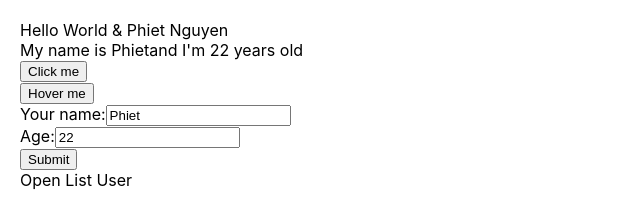
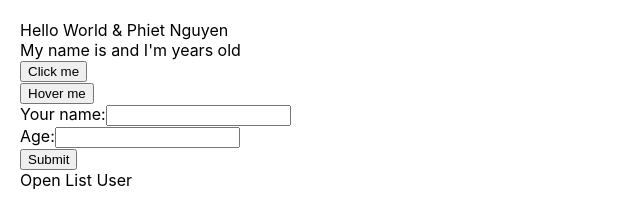
Before and after one commit to PhietNguyen21/Create-react-app, a React (Create React App) app: page / in a window 1280 px wide. Shown: the top 220 px of the page, without its empty margins (0-640 px from the left). Built offline with nearby package versions, Linux system fonts and the light colour scheme.

Commit message:
Video 26 Function as props

```diff
--- a/src/components/Mycomponents.js
+++ b/src/components/Mycomponents.js
@@ -12,10 +12,17 @@ class Mycomponent extends React.Component {
       { id: 3, name: "Minh", age: "23", address: "Quan 1" },
     ],
   };
+
+  handelAddNewUser = (Obj) => {
+    this.setState({
+      // listUser: [Obj, ...this.state.listUser],
+      listUser: [...this.state.listUser, Obj],
+    });
+  };
   render() {
     return (
       <div>
-        <UserInfo />
+        <UserInfo handelAddNewUser={this.handelAddNewUser} />
         <DisplayInfo listUser={this.state.listUser} />
       </div>
     );
--- a/src/components/UserInfo.js
+++ b/src/components/UserInfo.js
@@ -2,8 +2,8 @@ import React from "react";
 
 class UserInfo extends React.Component {
   state = {
-    name: "Phiet",
-    age: 22,
+    name: "",
+    age: "",
   };
 
   handelClick(event) {
@@ -35,7 +35,12 @@ class UserInfo extends React.Component {
 
   handelSubmit(e) {
     e.preventDefault();
-    console.log(this.state);
+
+    this.props.handelAddNewUser({
+      id: Math.floor(Math.random() * 100 + 1),
+      name: this.state.name,
+      age: this.state.age,
+    });
   }
   render() {
     return (
```
